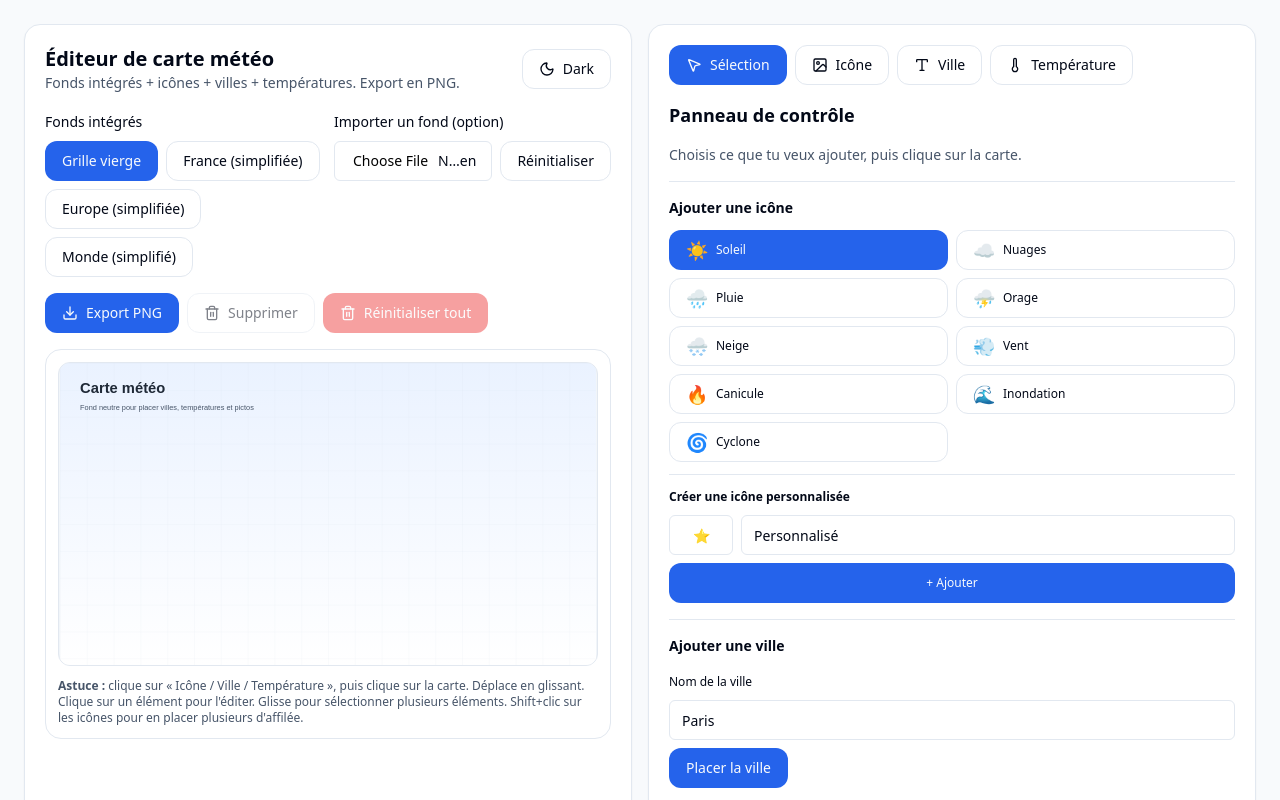
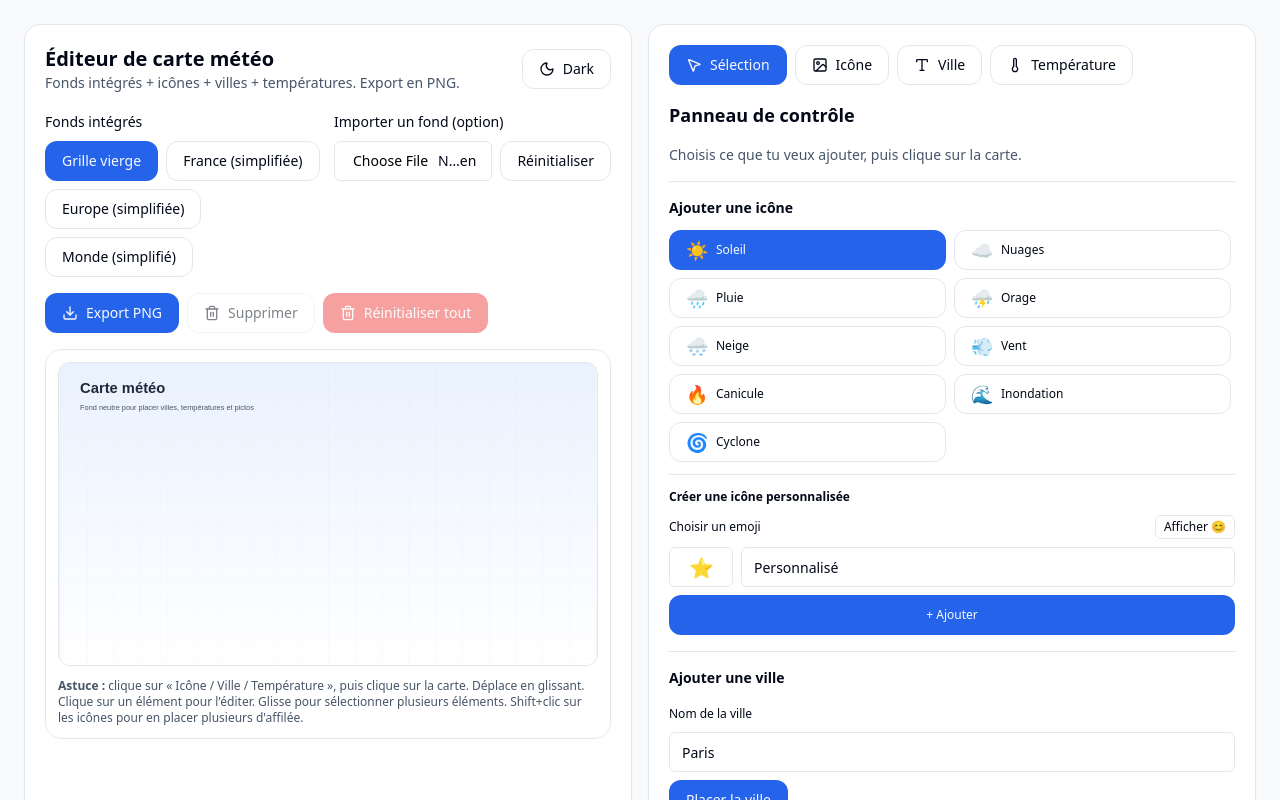
Before and after one commit to Qwetsh/weather-map-editor, a React (Vite) app: page / in a window 1280 px wide. Shown: the top 800 px of the page. Built offline with nearby package versions, Linux system fonts and the light colour scheme.

Commit message:
feat: add emoji picker with toggle menu for custom icons and fix custom icon rendering

```diff
--- a/src/weatherMap.tsx
+++ b/src/weatherMap.tsx
@@ -39,6 +39,16 @@ const ICONS = [
   { id: "hot", label: "Canicule", glyph: "🔥" },
   { id: "flood", label: "Inondation", glyph: "🌊" },
   { id: "cyclone", label: "Cyclone", glyph: "🌀" },
+];
+
+// Emoji picker for custom icons
+const EMOJI_PICKER = [
+  "⭐", "❤️", "💚", "💙", "💜", "🌟", "✨", "💫",
+  "🌈", "☔", "🌤️", "🌥️", "⛅", "🌦️", "☃️", "❄️",
+  "🌡️", "🧊", "💧", "💦", "🌊", "🔥", "💨", "🌀",
+  "⚡", "🌩️", "🌪️", "🌫️", "☁️", "🌬️", "🍃", "🌾",
+  "🏔️", "🗻", "🏖️", "🏝️", "🌋", "⛰️", "🏕️", "🏞️",
+  "🌍", "🌎", "🌏", "🌐", "🗺️", "🧭", "📍", "📌",
 ];
 
 function uid(prefix = "el") {
@@ -154,6 +164,7 @@ export default function WeatherMapEditor() {
   const [customIcons, setCustomIcons] = useState<CustomIcon[]>([]);
   const [newCustomIconGlyph, setNewCustomIconGlyph] = useState("⭐");
   const [newCustomIconLabel, setNewCustomIconLabel] = useState("Personnalisé");
+  const [showEmojiPicker, setShowEmojiPicker] = useState(false);
 
   const [newLabelText, setNewLabelText] = useState("Paris");
   const [newTempText, setNewTempText] = useState("42");
@@ -602,7 +613,7 @@ export default function WeatherMapEditor() {
                   const baseClass = "absolute select-none cursor-move" + (isSelItem ? " border-2 border-dashed border-indigo-500 rounded-lg" : "");
 
                   if (el.kind === "icon") {
-                    const icon = ICONS.find((i) => i.id === el.iconId) ?? ICONS[0];
+                    const icon = getAvailableIcons().find((i) => i.id === el.iconId) ?? ICONS[0];
                     return (
                       <div
                         key={el.id}
@@ -665,7 +676,7 @@ export default function WeatherMapEditor() {
                         className="absolute pointer-events-none opacity-60 select-none"
                         style={{ left: `${ghost.x}%`, top: `${ghost.y}%`, transform: "translate(-50%, -50%)", fontSize: 44, padding: 4 }}
                       >
-                        <span>{ICONS.find((i) => i.id === chosenIconId)?.glyph ?? "?"}</span>
+                        <span>{getAvailableIcons().find((i) => i.id === chosenIconId)?.glyph ?? "?"}</span>
                       </div>
                     )}
                     {activeTool === "add-label" && (
@@ -737,7 +748,7 @@ export default function WeatherMapEditor() {
 
             <div className="space-y-3">
               <div className="font-semibold text-sm">Ajouter une icône</div>
-              <div className="grid grid-cols-2 gap-2">
+              <div className="grid grid-cols-2 gap-2 max-h-64 overflow-y-auto overflow-x-hidden pr-1">
                 {getAvailableIcons().map((ic) => (
                   <div key={ic.id} className="relative">
                     <Button
@@ -766,6 +777,38 @@ export default function WeatherMapEditor() {
 
               <div className="space-y-2 pt-2 border-t">
                 <Label className="text-xs font-semibold">Créer une icône personnalisée</Label>
+
+                <div className="space-y-2">
+                  <div className="flex items-center justify-between">
+                    <Label className="text-xs">Choisir un emoji</Label>
+                    <Button
+                      variant="outline"
+                      size="sm"
+                      onClick={() => setShowEmojiPicker(!showEmojiPicker)}
+                      className="h-6 px-2 text-xs"
+                    >
+                      {showEmojiPicker ? 'Masquer' : 'Afficher'} 😊
+                    </Button>
+                  </div>
+                  {showEmojiPicker && (
+                    <div className="grid grid-cols-8 gap-1 p-2 bg-slate-100 dark:bg-slate-700 rounded-lg max-h-32 overflow-y-auto">
+                      {EMOJI_PICKER.map((emoji, idx) => (
+                        <button
+                          key={idx}
+                          type="button"
+                          onClick={() => setNewCustomIconGlyph(emoji)}
+                          className={`text-xl p-1 rounded hover:bg-slate-200 dark:hover:bg-slate-600 transition-colors ${
+                            newCustomIconGlyph === emoji ? 'bg-slate-300 dark:bg-slate-500 ring-2 ring-blue-500' : ''
+                          }`}
+                          title={emoji}
+                        >
+                          {emoji}
+                        </button>
+                      ))}
+                    </div>
+                  )}
+                </div>
+
                 <div className="flex gap-2">
                   <Input
                     type="text"
@@ -773,7 +816,7 @@ export default function WeatherMapEditor() {
                     value={newCustomIconGlyph}
                     onChange={(e) => setNewCustomIconGlyph(e.target.value)}
                     maxLength={2}
-                    className="w-16 text-center"
+                    className="w-16 text-center text-xl"
                   />
                   <Input
                     type="text"
```
